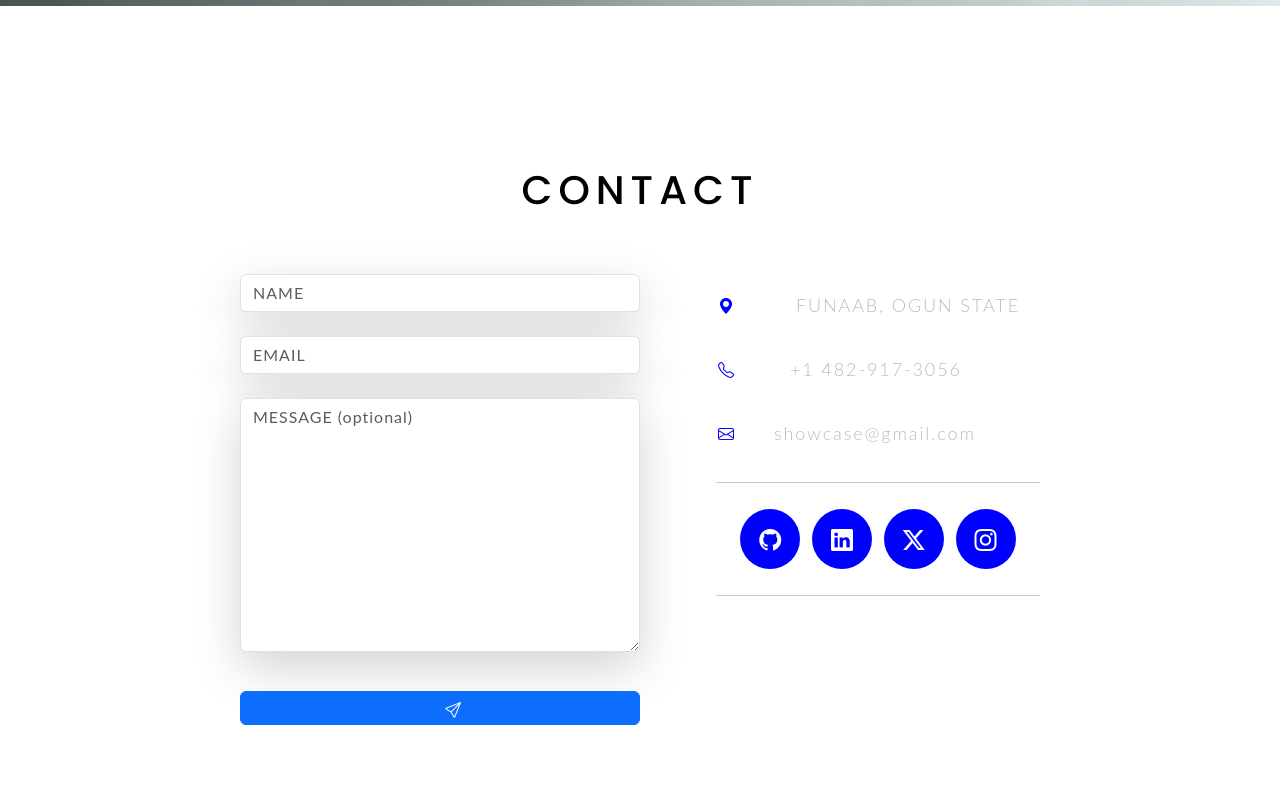
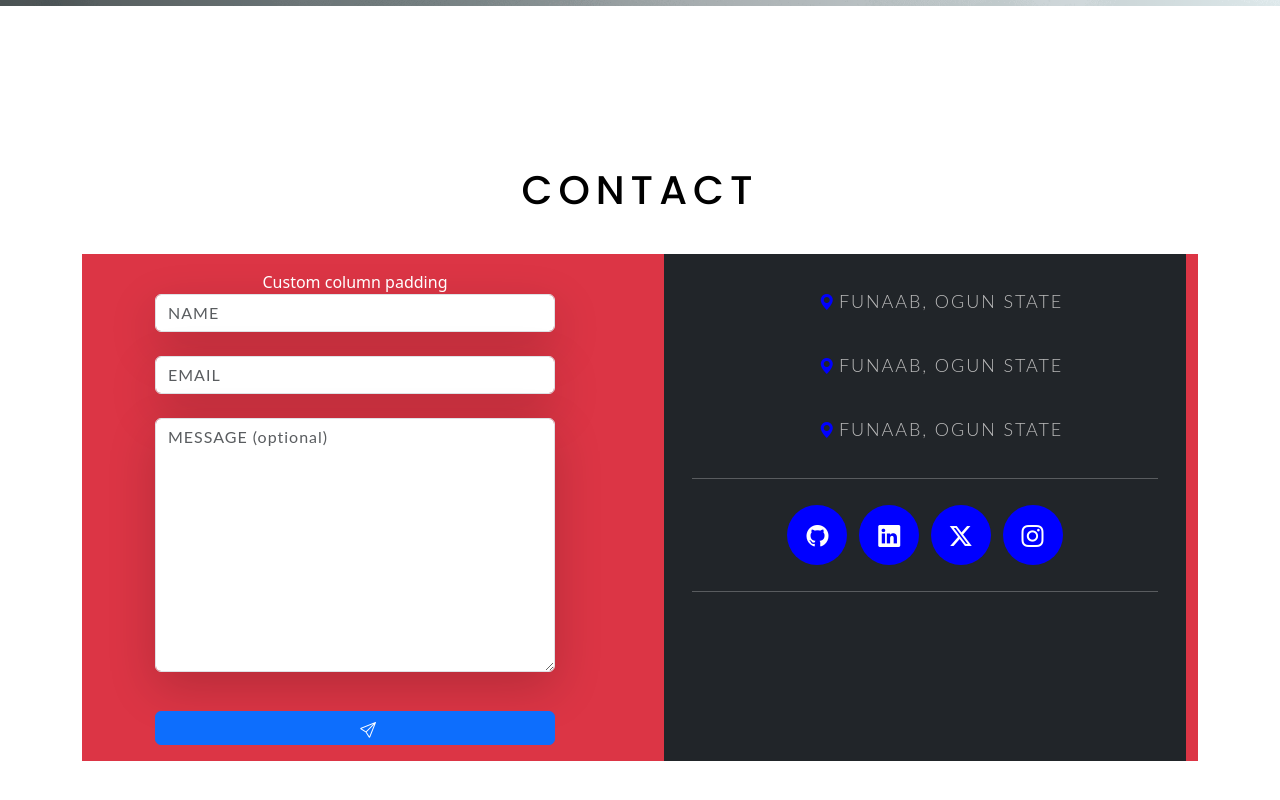
Before and after one commit to ADEDOKUNBABATUNDE/Student-portfolio-showcase, a plain HTML site: page contact.html in a window 1280 px wide. Shown: the part 796-1596 px from the top of the page. Drawn offline with nearby package versions, Linux system fonts and the light colour scheme; some packages are replaced by stand-ins of ours; a script that the page names is missing.

```diff
--- a/contact.html
+++ b/contact.html
@@ -92,38 +92,10 @@
 
 
   <div class="contact-wrapper">
-        <form id="contactForm" novalidate  class="form-horizontal" role="form" >
-          <div class="form-group">
-        <div class="col-sm-12">
-          <!-- <input type="text" class="form-control shadow-lg mb-4" id="name" placeholder="NAME" name="name" value="" required> -->
-          <input type="text" class="form-control shadow-lg mb-4" id="name" name="name" placeholder="NAME" required />
-        </div>
-      </div>
 
 
-      <div class="form-group">
-        <div class="col-sm-12">
-          <input type="email" class="form-control shadow-lg mb-4" id="email" name="email" placeholder="EMAIL" required />
-          <!-- <input type="email" class="form-control  shadow-lg mb-4" id="email" placeholder="EMAIL" name="email" value="" required> -->
-        </div>
-      </div>
 
-
-      <!-- <textarea class="form-control shadow-lg mb-4"  placeholder="MESSAGE" name="message" required></textarea> -->
-        <textarea name="message" class="form-control shadow-lg mb-4" rows="10" placeholder="MESSAGE (optional)"></textarea>
-
-
-      <button class="btn btn-primary send-button" type="submit" >
-        <div class="alt-send-button">
-          <i class="bi bi-send"></i><span class="send-text">SEND
-          </span>
-        </div>
-      </button>
-
-        </form>
-
-
-        <div class="direct-contact-container">
+        <!-- <div class="direct-contact-container">
 
         <ul class="contact-list">
           <li class="list-item"><i class="bi bi-geo-alt-fill" style="color: blue;"></i><span class="contact-text place" data-aos="zoom-in">FUNAAB, OGUN STATE</span></i></li>
@@ -155,6 +127,89 @@
 
       </div>
   </div>
+
+
+  <div class="container px-4 text-center bg-danger">
+  <div class="row gap-5">
+    <div class="col  text-cente">
+       <div class="p-3 text-white">Custom column padding
+
+        <form id="contactForm" novalidate  class="form-horizontal mx-auto" role="form" >
+          <div class="form-group">
+        <div class="col-sm-12">
+          <input type="text" class="form-control shadow-lg mb-4" id="name" name="name" placeholder="NAME" required />
+        </div>
+      </div>
+
+
+      <div class="form-group">
+        <div class="col-sm-12">
+          <input type="email" class="form-control shadow-lg mb-4" id="email" name="email" placeholder="EMAIL" required />
+
+        </div>
+      </div>
+
+
+
+        <textarea name="message" class="form-control shadow-lg mb-4" rows="10" placeholder="MESSAGE (optional)"></textarea>
+
+
+      <button class="btn btn-primary send-button" type="submit" >
+        <div class="alt-send-button">
+          <i class="bi bi-send"></i><span class="send-text">SEND
+          </span>
+        </div>
+      </button>
+
+        </form>
+
+       </div>
+    </div>
+    <div class="col bg-dark text-center">
+      <div class="p-3 text-white">
+              <ul class="contact-list">
+                <li class="list-item">
+                   <i class="bi bi-geo-alt-fill" style="color: blue;">
+                        <span class="contact-text place" data-aos="zoom-in">FUNAAB, OGUN STATE</span>
+                   </i>
+                </li>
+                <li class="list-item">
+                     <i class="bi bi-geo-alt-fill" style="color: blue;">
+                        <span class="contact-text place" data-aos="zoom-in">FUNAAB, OGUN STATE</span>
+                   </i>
+                </li>
+                <li class="list-item">
+                   <i class="bi bi-geo-alt-fill" style="color: blue;">
+                        <span class="contact-text place" data-aos="zoom-in">FUNAAB, OGUN STATE</span>
+                   </i>
+                </li>
+              </ul>
+
+
+                <hr>
+        <ul class="social-media-list">
+          <li>
+            <a href="#" target="_blank" class="contact-icon" title="null">
+            <i class="bi bi-github" aria-hidden="true"></i>
+          </a>
+          </li>
+          <li><a href="#" target="_blank" class="contact-icon" title="null">
+             <i class="bi bi-linkedin" aria-hidden="true"></i></a>
+          </li>
+          <li><a href="#" target="_blank" class="contact-icon" title="null">
+             <i class="bi bi-twitter-x" aria-hidden="true"></i></a>
+          </li>
+          <li><a href="#" target="_blank" class="contact-icon" title="null">
+             <i class="bi bi-instagram"  aria-hidden="true"></i></i></a>
+          </li>
+        </ul>
+        <hr>
+
+      </div>
+    </div>
+  </div>
+</div>
+
 </section>
 
 
--- a/static/css/contact.css
+++ b/static/css/contact.css
@@ -18,16 +18,7 @@ p{
   letter-spacing: 6px;
 }
 
-.contact-wrapper {
-  display: flex;
-  flex-direction: row;
-  justify-content: space-between;
-  margin: 0 auto;
-  padding: 20px;
-  position: relative;
-  max-width: 840px;
 
-}
 
 /* Left contact page */
 .form-horizontal {
@@ -77,13 +68,13 @@ textarea {
 /* Location, Phone, Email Section */
 .contact-list {
   list-style-type: none;
-  margin-left: -30px;
-  padding-right: 20px;
+  display: block;
+  justify-content: space-between;
+
 }
 
 .list-item {
   line-height: 4;
-  color: #aaa;
 }
 
 .contact-text {
@@ -92,7 +83,7 @@ textarea {
   color: #bbb;
 }
 
-.place {
+/* .place {
   margin-left: 62px;
 }
 
@@ -102,17 +93,17 @@ textarea {
 
 .gmail {
   margin-left: 40px;
-}
+} */
 
-.contact-text a {
+/* .contact-text a {
   color: #bbb;
   text-decoration: none;
   transition-duration: 0.2s;
-}
+} */
 
-.contact-text a:hover {
+/* .contact-text a:hover {
   text-decoration: none;
-}
+} */
 
 
 /* Social Media Icons */
```
Also changed, not shown: index.html (+87 -74 lines).
